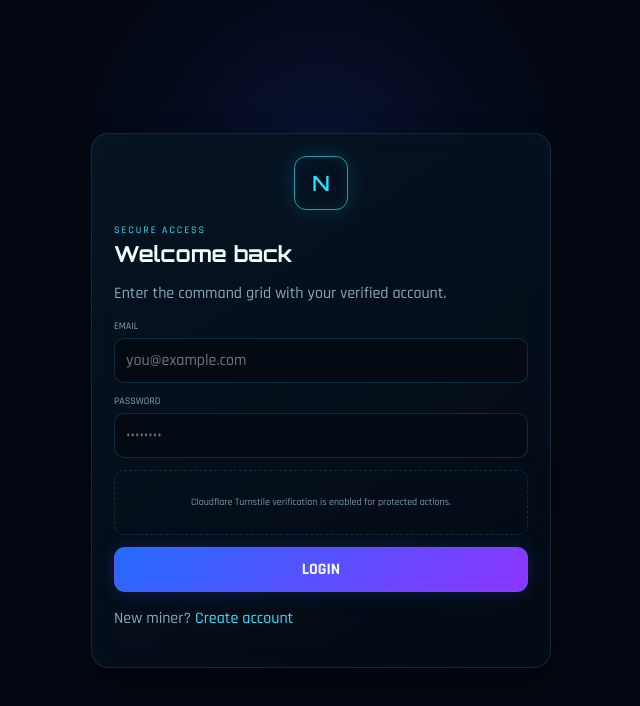
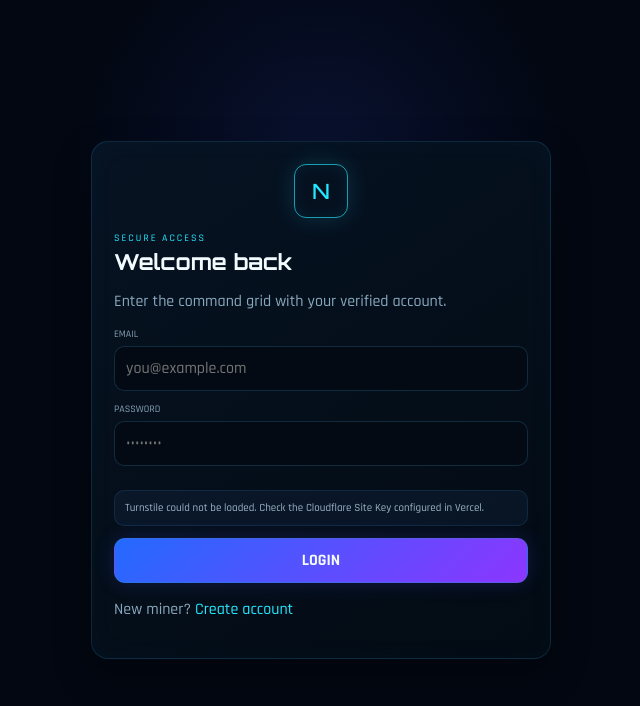
Before and after one commit to Chriskefas22/nextgen-miner, a Next.js app: page /auth/login in a window 1280 px wide. Shown: the top 706 px of the page, without its empty margins (319-959 px from the left). Built offline with nearby package versions, Linux system fonts and the light colour scheme; no server answers.

Commit message:
Update TurnstileField.tsx

```diff
--- a/components/auth/TurnstileField.tsx
+++ b/components/auth/TurnstileField.tsx
@@ -1 +1,185 @@
-'use client';export function TurnstileField(){return <div className="turnstile">Cloudflare Turnstile verification is enabled for protected actions.</div>}
+'use client';
+
+import { useEffect, useRef, useState } from 'react';
+
+type TurnstileOptions = {
+  sitekey: string;
+  theme?: 'light' | 'dark' | 'auto';
+  appearance?: 'always' | 'execute' | 'interaction-only';
+  callback?: (token: string) => void;
+  'expired-callback'?: () => void;
+  'error-callback'?: () => void;
+};
+
+type TurnstileAPI = {
+  render: (
+    element: HTMLElement,
+    options: TurnstileOptions
+  ) => string;
+
+  reset: (widgetId?: string) => void;
+
+  remove: (widgetId?: string) => void;
+};
+
+declare global {
+  interface Window {
+    turnstile?: TurnstileAPI;
+  }
+}
+
+type TurnstileFieldProps = {
+  onToken?: (token: string) => void;
+};
+
+export function TurnstileField({
+  onToken,
+}: TurnstileFieldProps) {
+  const containerRef = useRef<HTMLDivElement | null>(null);
+  const widgetIdRef = useRef<string | null>(null);
+  const callbackRef = useRef(onToken);
+
+  const [status, setStatus] = useState<
+    'loading' | 'ready' | 'error'
+  >('loading');
+
+  useEffect(() => {
+    callbackRef.current = onToken;
+  }, [onToken]);
+
+  useEffect(() => {
+    const siteKey =
+      process.env.NEXT_PUBLIC_TURNSTILE_SITE_KEY;
+
+    if (!siteKey) {
+      setStatus('error');
+      callbackRef.current?.('');
+      return;
+    }
+
+    let cancelled = false;
+
+    const renderWidget = () => {
+      if (
+        cancelled ||
+        !containerRef.current ||
+        !window.turnstile ||
+        widgetIdRef.current
+      ) {
+        return;
+      }
+
+      try {
+        widgetIdRef.current =
+          window.turnstile.render(
+            containerRef.current,
+            {
+              sitekey: siteKey,
+              theme: 'dark',
+              appearance: 'always',
+
+              callback: (token: string) => {
+                callbackRef.current?.(token);
+              },
+
+              'expired-callback': () => {
+                callbackRef.current?.('');
+              },
+
+              'error-callback': () => {
+                setStatus('error');
+                callbackRef.current?.('');
+              },
+            }
+          );
+
+        setStatus('ready');
+      } catch {
+        setStatus('error');
+        callbackRef.current?.('');
+      }
+    };
+
+    if (window.turnstile) {
+      renderWidget();
+      return;
+    }
+
+    const existingScript =
+      document.querySelector<HTMLScriptElement>(
+        'script[data-nextgen-turnstile="true"]'
+      );
+
+    if (existingScript) {
+      existingScript.addEventListener(
+        'load',
+        renderWidget
+      );
+    } else {
+      const script =
+        document.createElement('script');
+
+      script.src =
+        'https://challenges.cloudflare.com/turnstile/v0/api.js?render=explicit';
+
+      script.async = true;
+      script.defer = true;
+
+      script.dataset.nextgenTurnstile = 'true';
+
+      script.addEventListener(
+        'load',
+        renderWidget
+      );
+
+      script.addEventListener(
+        'error',
+        () => {
+          setStatus('error');
+          callbackRef.current?.('');
+        }
+      );
+
+      document.head.appendChild(script);
+    }
+
+    return () => {
+      cancelled = true;
+
+      if (
+        widgetIdRef.current &&
+        window.turnstile
+      ) {
+        try {
+          window.turnstile.remove(
+            widgetIdRef.current
+          );
+        } catch {
+          // Ignore cleanup errors.
+        }
+      }
+
+      widgetIdRef.current = null;
+    };
+  }, []);
+
+  return (
+    <div className="turnstile-field">
+      <div ref={containerRef} />
+
+      {status === 'loading' && (
+        <small className="muted">
+          Loading security verification…
+        </small>
+      )}
+
+      {status === 'error' && (
+        <div className="notice">
+          Turnstile could not be loaded.
+          Check the Cloudflare Site Key
+          configured in Vercel.
+        </div>
+      )}
+    </div>
+  );
+}
```
